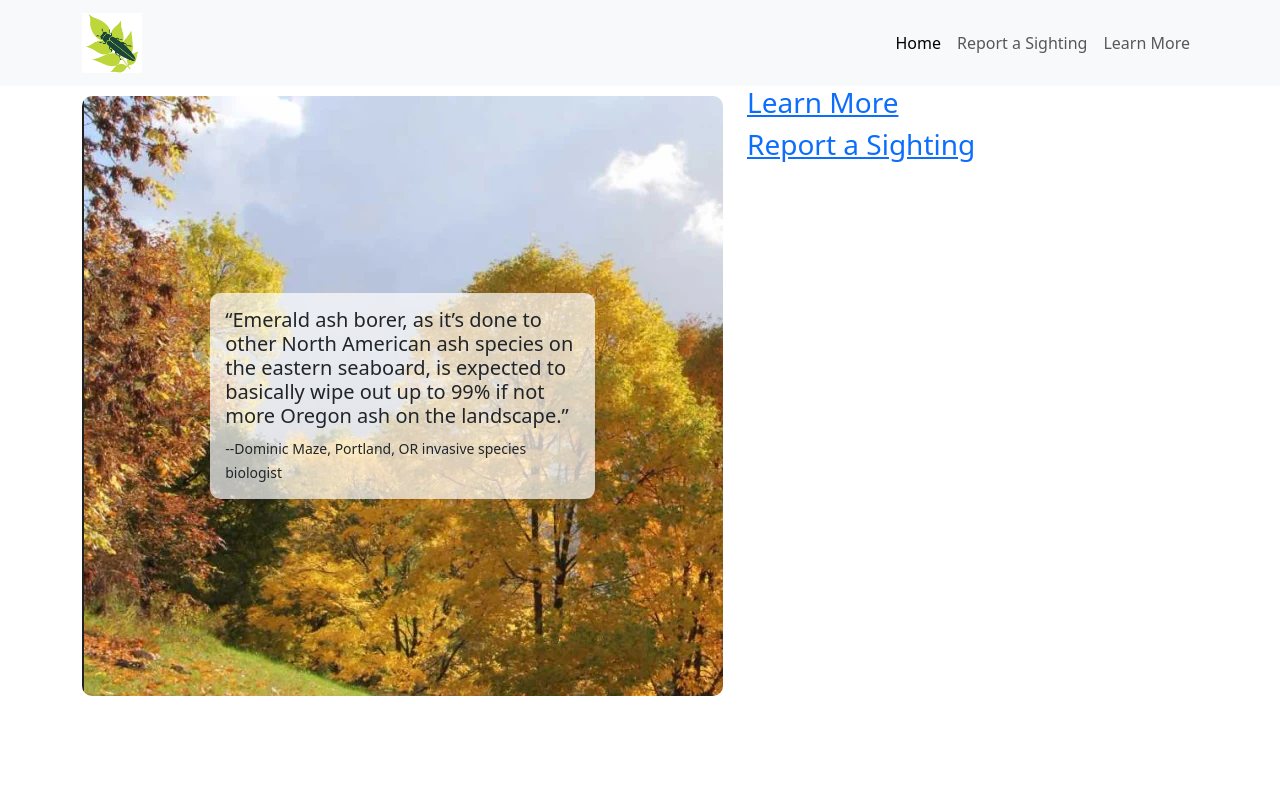
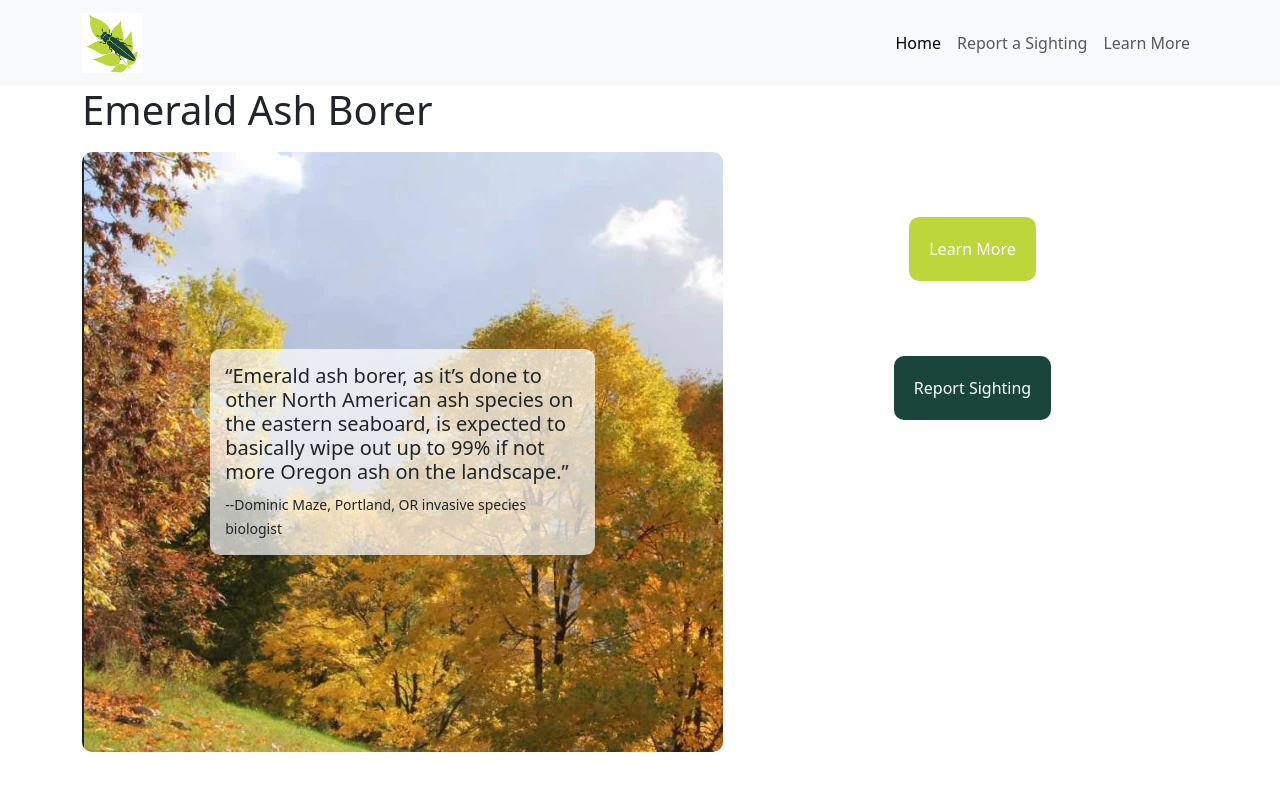
Before and after one commit to christian-johnson-dev/eab_project, a Flask app: page / in a window 1280 px wide. Run offline with Flask 2, Linux system fonts and the light colour scheme.

Commit message:
eab night before

```diff
--- a/flask_app/static/img/test.txt
+++ /dev/null
@@ -1 +0,0 @@
-hello world
--- a/flask_app/static/style.css
+++ b/flask_app/static/style.css
@@ -12,24 +15,72 @@
     box-sizing: border-box;
 }
 
-.modal-body {
-    display: flex;
-    min-height: 350px;
-}
-
-.learn-more-hero {
-    width: 50%;
+/* ================================= ALL PAGES ================================= */
+.logo {
+    height: 60px;
 }
 
 
+/* ================================= INDEX ================================= */
 
-/* .column-gap {
-    gap: 30px;
-} */
+
+.green {
+    background-image: url("images/cover.png");
+    height: 600px;
+    display: flex;
+    align-items: center;
+    justify-content: center;
+    margin-top: 10px;
+    border-radius: 10px;
+}
+
+.lead-button {
+    padding: 20px;
+    border: 0;
+    border-radius: 10px;
+    margin-top: 75px;
+}
+
+.lead-button a {
+    color: #fff;
+    text-decoration: none;
+
+}
+
+.green-button {
+    background-color: #bdd63a;
+}
+
+.bluegreen-button {
+    color: #fff;
+    background-color: #1a453b;
+}
+
+
+.quote-card {
+    background-color: rgba(255, 255, 255, 0.7);
+    border-radius: 10px;
+    width: 60%;
+    padding: 15px;
+}
+
+.column-container {
+    display: flex;
+    height: 100%;
+    flex-direction: column;
+    align-items: center;
+
+}
+
+/* ================================= SIGHTINGS MAIN MAP================================= */
 
 #mainMap {
-    height: 400px;
+    height: 500px;
     /* background-color: blueviolet; */
+}
+
+#map {
+    height: 100%;
 }
 
 #mapListing {
--- a/flask_app/templates/index.html
+++ b/flask_app/templates/index.html
@@ -36,6 +36,7 @@
         </div>
     </nav>
     <div class="container">
+        <h1>Emerald Ash Borer</h1>
         <div class="row">
             <div class="col-md-7 ">
                 <div class="green">
@@ -44,12 +45,11 @@
                         <small>--Dominic Maze, Portland, OR invasive species biologist</small>
                     </div>
                 </div>
-
             </div>
             <div class="col-md-5">
                 <div class="column-container">
-                    <h3><a href="/learn_more">Learn More</a></h3>
-                    <h3><a href="/sightings">Report a Sighting</a></h3>
+                    <button class="lead-button green-button"><a href="/learn_more">Learn More</a></button>
+                    <button class="lead-button bluegreen-button"><a href="/sightings">Report Sighting</a></button>
                 </div>
             </div>
         </div>
--- a/flask_app/templates/learn_more.html
+++ b/flask_app/templates/learn_more.html
@@ -41,8 +41,6 @@
     <div class="container">
         <h1>Learn More</h1>
         <div class="row" id="learn-more-main">
-            <div class="col-md-6">"Attention Quote"</div>
-            <div class="col-md-6"></div>
         </div>
         <div class="row ">
             <div class="col-md-4">
```
Also changed, not shown: other parts of flask_app/static/style.css (+58 -69 lines), flask_app/templates/sightings.html (+11 -12 lines), flask_app/static/img/eab-2.jpg (deleted), flask_app/static/img/eab-3.jpg (deleted), flask_app/static/img/eab-5.jpg (deleted), 4 other files.
